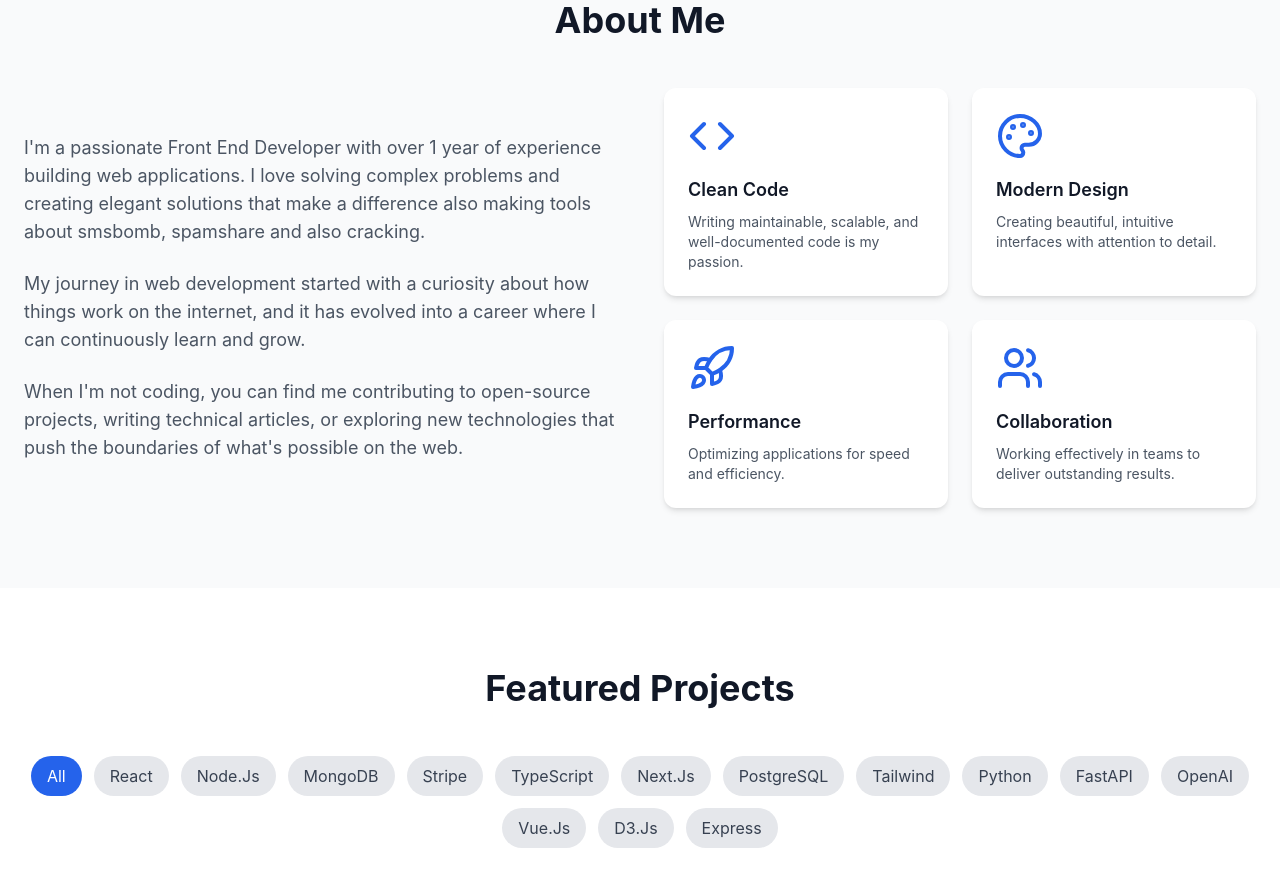
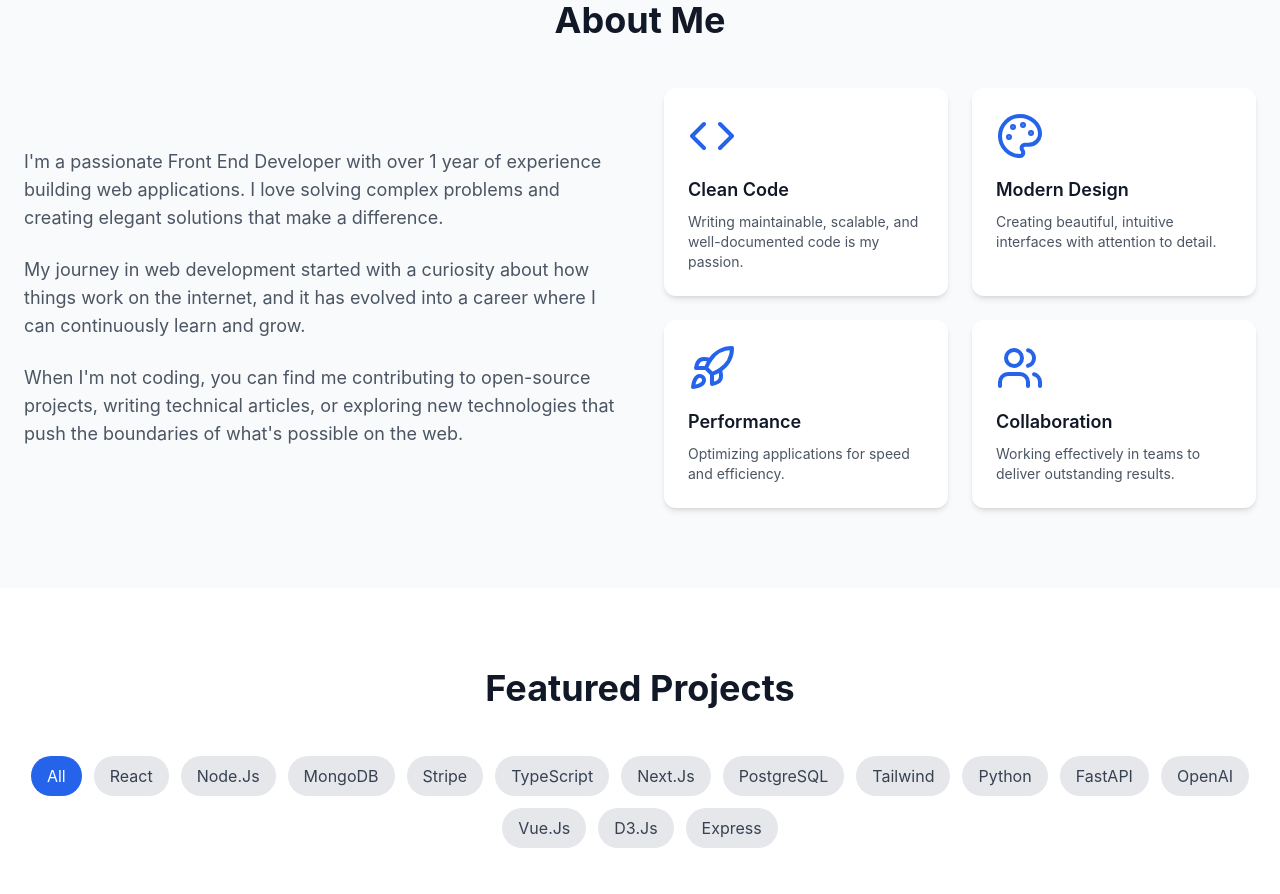
Before and after one commit to jaineki/of, a React (Vite) app: page / in a window 1280 px wide. Shown: the part 880-1774 px from the top of the page. Built offline with nearby package versions, Linux system fonts and the light colour scheme.

Commit message:
Update About.tsx

```diff
--- a/src/components/About.tsx
+++ b/src/components/About.tsx
@@ -1,4 +1,3 @@
-import React from 'react';
 import { Code, Palette, Rocket, Users } from 'lucide-react';
 
 const About: React.FC = () => {
@@ -35,16 +34,16 @@ const About: React.FC = () => {
         <div className="grid md:grid-cols-2 gap-12 items-center">
           <div>
             <p className="text-lg text-gray-600 dark:text-gray-300 mb-6">
-              I'm a passionate Front End Developer with over 1 year of experience building web applications.
-              I love solving complex problems and creating elegant solutions that make a difference also making tools about smsbomb, spamshare and also cracking.
+              I&apos;m a passionate Front End Developer with over 1 year of experience building web applications.
+              I love solving complex problems and creating elegant solutions that make a difference.
             </p>
             <p className="text-lg text-gray-600 dark:text-gray-300 mb-6">
               My journey in web development started with a curiosity about how things work on the internet,
               and it has evolved into a career where I can continuously learn and grow.
             </p>
             <p className="text-lg text-gray-600 dark:text-gray-300">
-              When I'm not coding, you can find me contributing to open-source projects, writing technical articles,
-              or exploring new technologies that push the boundaries of what's possible on the web.
+              When I&apos;m not coding, you can find me contributing to open-source projects, writing technical articles,
+              or exploring new technologies that push the boundaries of what&apos;s possible on the web.
             </p>
           </div>
 
```
